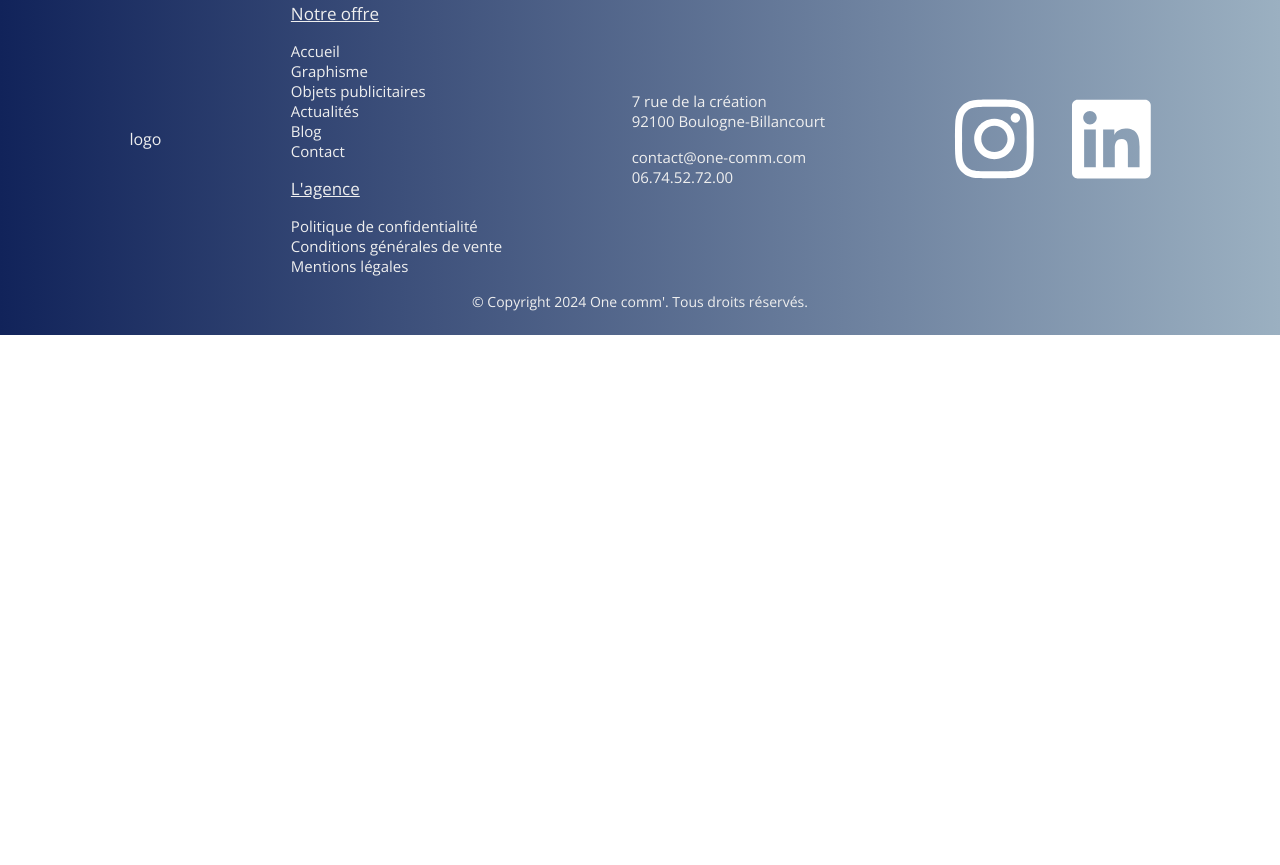
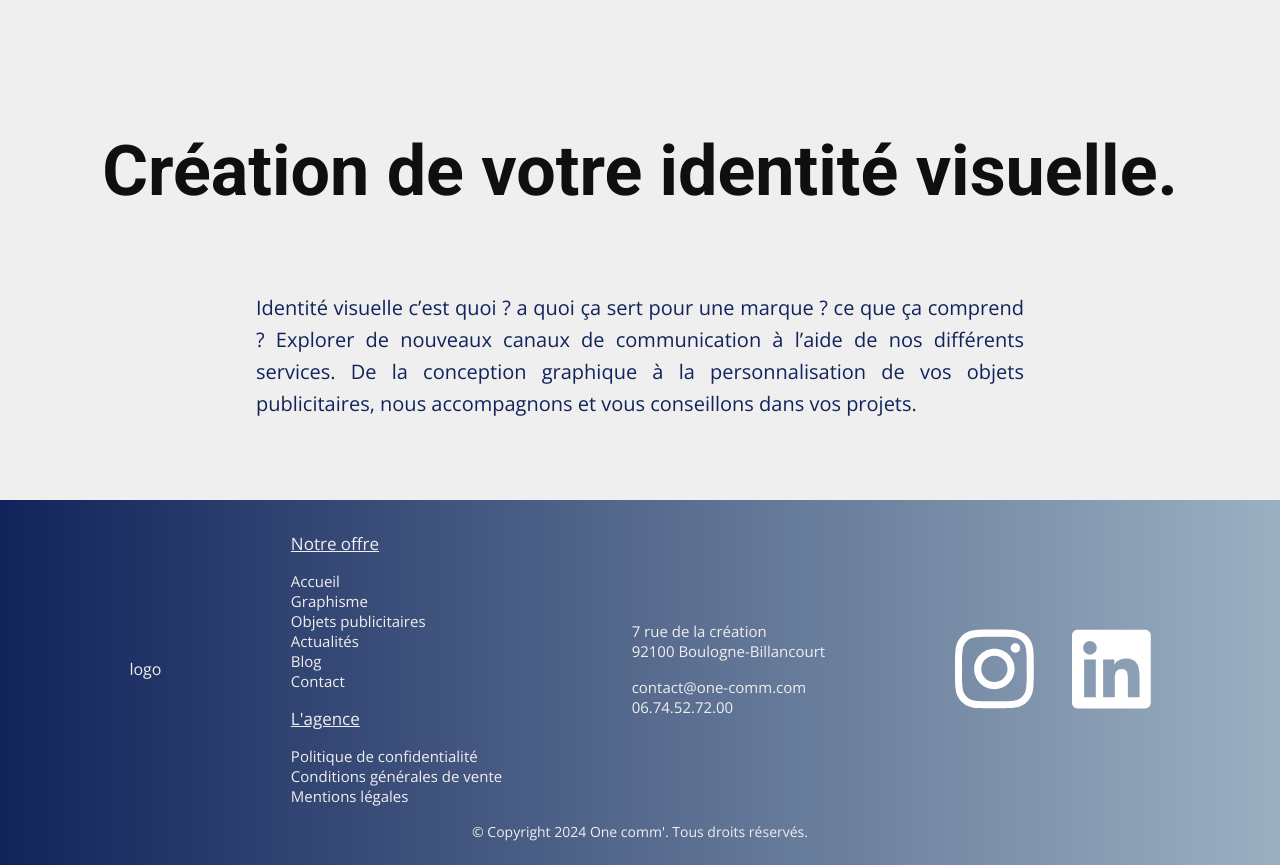
Before and after one commit to Scharlyopitz/One-comm, a React (Vite) app: page /graphicDesign in a window 1280 px wide. Shown: the part 1660-2525 px from the top of the page. Before the commit the page ends 1995 px from the top, so only its background shows below. Built offline with nearby package versions, Linux system fonts and the light colour scheme.

Commit message:
Style GDSection2

```diff
--- a/src/components/GraphicDesign/GDSection2.jsx
+++ b/src/components/GraphicDesign/GDSection2.jsx
@@ -12,6 +12,10 @@ export default function GDSection2() {
         accompagnons et vous conseillons dans vos projets."
       />
       <Cards />
+      <Texte
+        h1="Création de votre identité visuelle."
+        p="Identité visuelle c’est quoi ? a quoi ça sert pour une marque ? ce que ça comprend ? Explorer de nouveaux canaux de communication à l’aide de nos différents services. De la conception graphique à la personnalisation de vos objets publicitaires, nous accompagnons et vous conseillons dans vos projets."
+      />
     </section>
   );
 }
```
